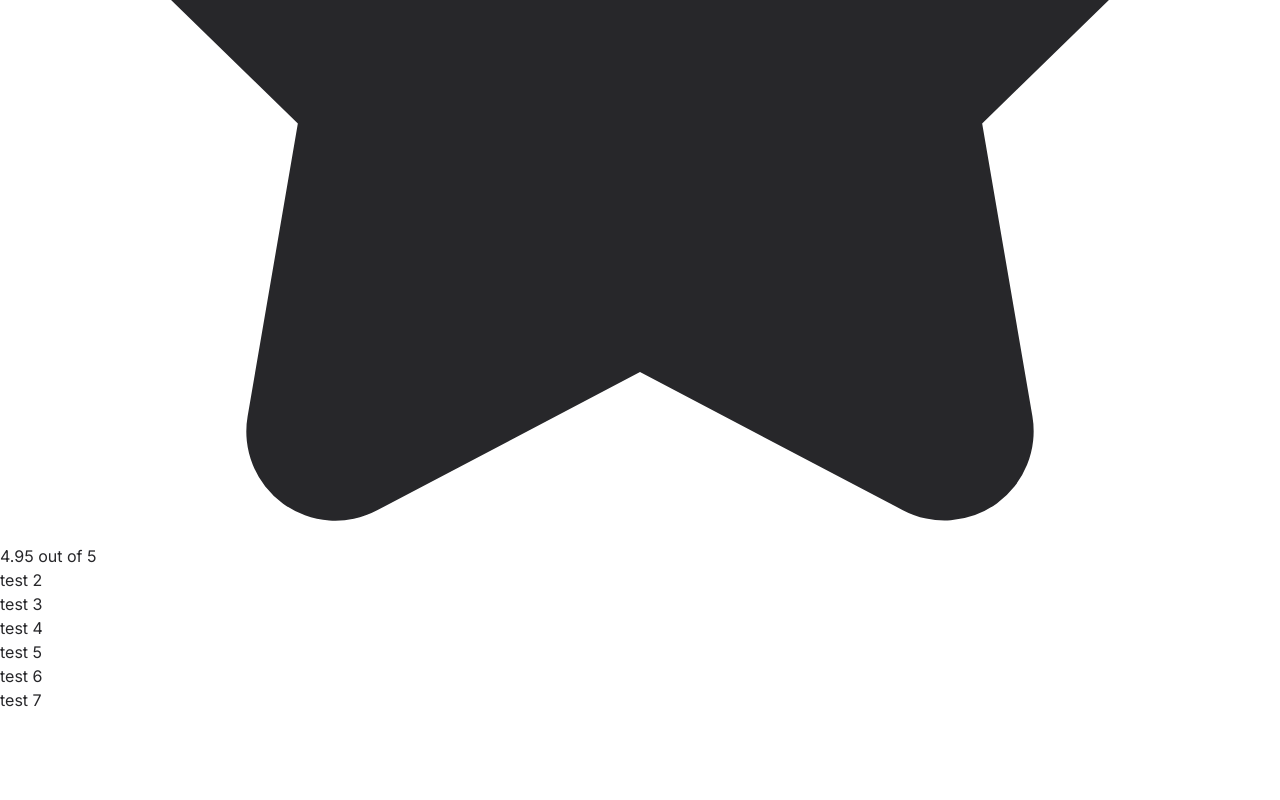
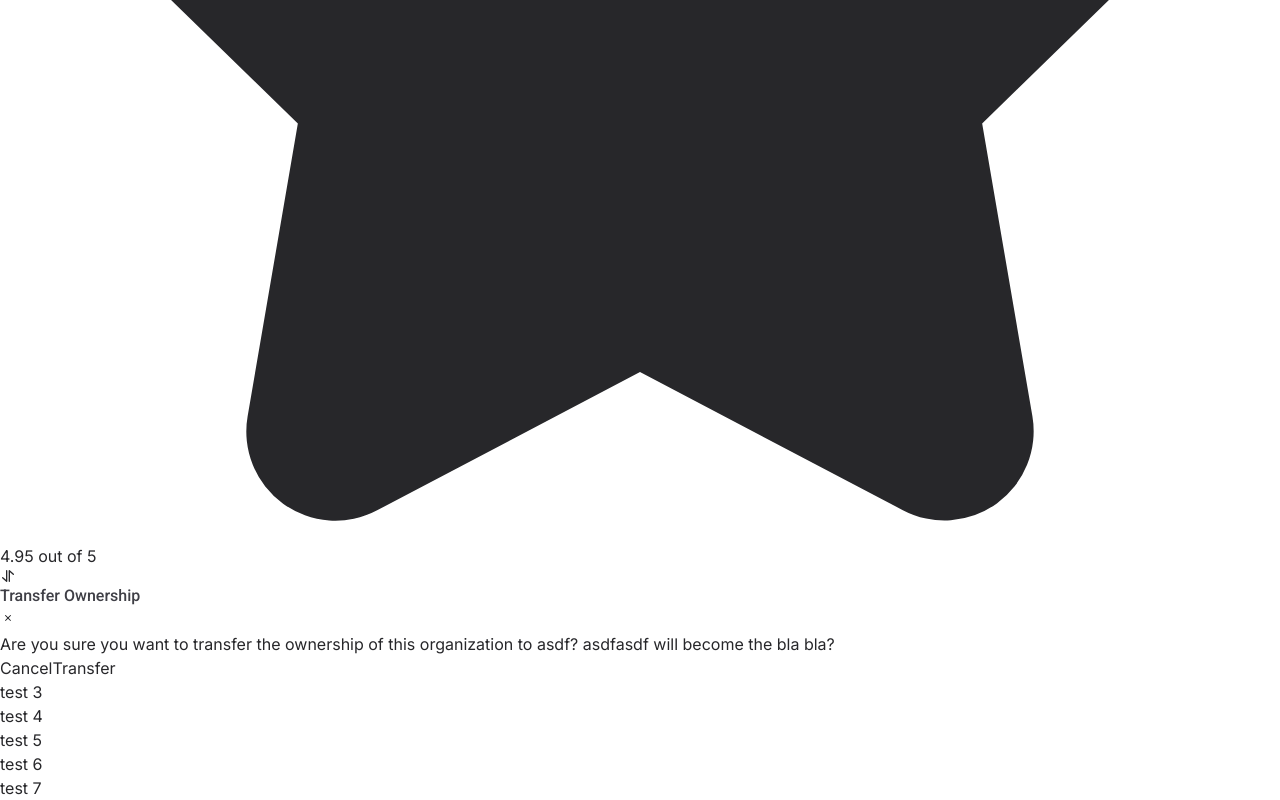
Before and after one commit to fwedwicc/fmUI, a React (Vite) app: page /home in a window 1280 px wide. Shown: the part 6132-6932 px from the top of the page. Before the commit the page ends 6844 px from the top, so only its background shows below. Built offline with nearby package versions, Linux system fonts and the light colour scheme.

Commit message:
Added custom hooks for reusable tilt js library, also added modal component for interface overview

```diff
--- a/src/components/Interface.jsx
+++ b/src/components/Interface.jsx
@@ -1,22 +1,16 @@
-import React, { useEffect, useRef } from 'react';
-import VanillaTilt from 'vanilla-tilt';
+import React from 'react';
+import useVanillaTilt from '../hooks/useVanillaTilt';
+import { IoIosClose } from "react-icons/io";
+import { TbTransferVertical } from "react-icons/tb";
 
 const Card = () => {
-  const cardRef = useRef(null);
-
-  useEffect(() => {
-    const cardElement = cardRef.current;
-    VanillaTilt.init(cardElement, {
-      max: 10,
-      speed: 50,
-      glare: true,
-      "max-glare": 0.2,
-    });
-
-    return () => {
-      cardElement.vanillaTilt.destroy();
-    };
-  }, []);
+  const tiltOptions = {
+    max: 10,
+    speed: 50,
+    glare: true,
+    "max-glare": 0.2,
+  };
+  const cardRef = useVanillaTilt(tiltOptions);
 
   return (
     <div ref={cardRef} className='p-4 rounded-md border border-neutral-400/30 space-y-5 shadow-xl'>
@@ -75,18 +69,59 @@ const Card = () => {
   );
 }
 
+const Modal = () => {
+  const tiltOptions = {
+    max: 10,
+    speed: 50,
+    glare: true,
+    "max-glare": 0.2,
+  };
+  const cardRef = useVanillaTilt(tiltOptions);
+
+  return (
+    <div ref={cardRef} className='rounded-md border border-neutral-400/30 shadow-xl w-full h-full flex flex-col justify-between p-7'>
+      <div className='flex justify-between items-center'>
+        <div className='flex gap-3'>
+          <TbTransferVertical className='w-7 h-auto' />
+          <h2 className='font-medium text-[1.3rem]'>Transfer Ownership</h2>
+        </div>
+        <button className='w-[2.5rem] h-[2.5rem] flex justify-center items-center transition duration-300 ease-in-out hover:bg-neutral-200/40 rounded-md focus:ring-2 focus:ring-neutral-200'>
+          <IoIosClose className='w-6 h-auto' />
+        </button>
+      </div>
+      <div className='gap-4 flex flex-col flex-1 justify-center'>
+        <span>Are you sure you want to transfer the ownership of this organization to asdf? asdfasdf will become the bla bla?</span>
+        {/* <label className='flex items-center gap-3'>
+      <input
+        type="checkbox"
+        className="h-5 w-5 text-neutral-800"
+      />
+      <span>Some message here for confirmation checkbox?</span>
+    </label> */}
+      </div>
+      <div className='flex gap-3 justify-end'>
+        <button className='px-4 py-2.5 transition duration-300 ease-in-out text-zinc-600 bg-neutral-200 border border-neutral-300 hover:bg-neutral-400/40 font-medium rounded-md focus:border-none focus:ring-2 focus:ring-neutral-400/70'>Cancel</button>
+        <button className='px-4 py-2.5 text-zinc-100 hover:bg-neutral-900/90 transition duration-300 ease-in-out bg-neutral-700 border border-neutral-900 font-medium rounded-md focus:border-none focus:ring-2 focus:ring-neutral-400'>Transfer</button>
+      </div>
+    </div>
+
+  )
+}
+
 const Interface = () => {
   return (
     <div className='grid grid-cols-3 grid-rows-4 mt-12'>
       <div className='col-span-1 row-span-2 pr-2.5 pb-2.5'>
         <Card />
       </div>
-      <div className='col-span-1 border border-green-400'>test 2</div>
-      <div className='col-span-1 row-span-3 border border-indigo-400'>test 3</div>
-      <div className='col-span-1 row-span-2 border border-rose-400'>test 4</div>
-      <div className='col-span-1 border border-rose-400 row-span-1'>test 5</div>
-      <div className='col-span-1 border border-rose-400 row-span-1'>test 6</div>
-      <div className='col-span-2 border border-rose-400 row-span-1'>test 7</div>
+      <div className='col-span-1 pb-2.5 px-2.5 border-l border-b'>
+        <Modal />
+      </div>
+      <div className='col-span-1 row-span-3 border'>test 3</div>
+      <div className='col-span-1 row-span-2 border-l p-2.5'>test 4</div>
+      <div className='col-span-1 border row-span-1'>test 5</div>
+      <div className='col-span-1 border row-span-1'>test 6</div>
+      <div className='col-span-2 border row-span-1'>test 7</div>
     </div>
   )
 }
--- /dev/null
+++ b/src/hooks/useVanillaTilt.js
@@ -0,0 +1,19 @@
+import { useEffect, useRef } from 'react';
+import VanillaTilt from 'vanilla-tilt';
+
+const useVanillaTilt = (options) => {
+  const tiltRef = useRef(null);
+
+  useEffect(() => {
+    const { current: tiltNode } = tiltRef;
+    VanillaTilt.init(tiltNode, options);
+
+    return () => {
+      tiltNode.vanillaTilt.destroy();
+    };
+  }, [options]);
+
+  return tiltRef;
+};
+
+export default useVanillaTilt;
```
